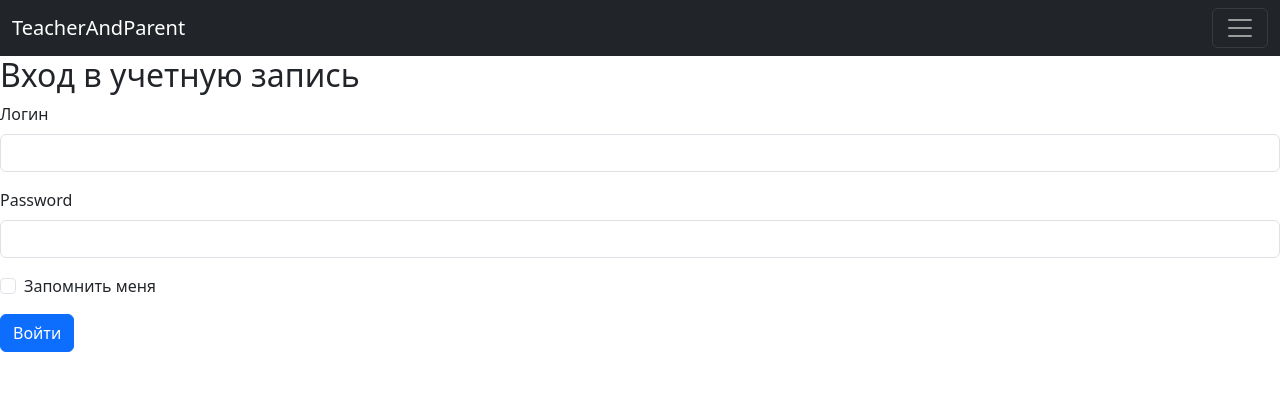
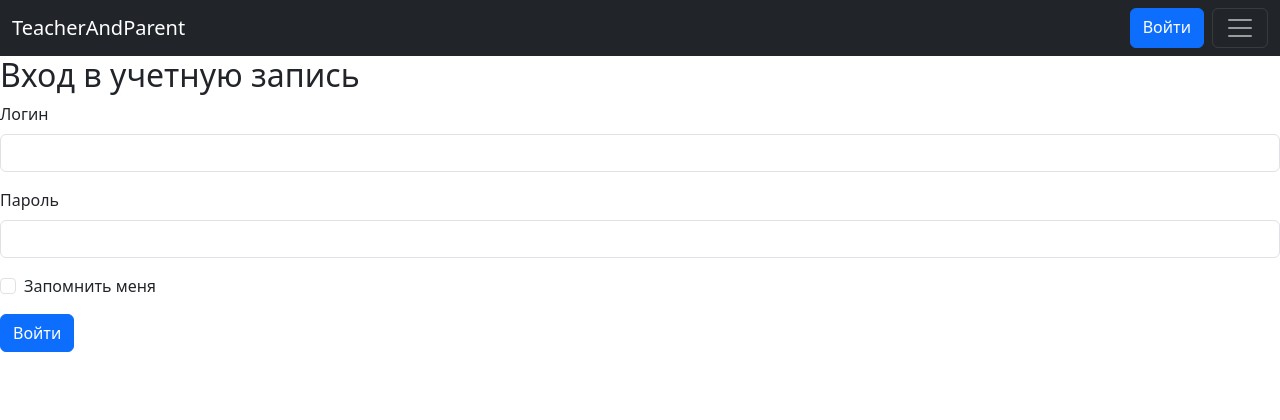
Before and after one commit to BearForesterSmallBeef/TeacherAndParent, a Flask app: page /login in a window 1280 px wide. Shown: the top 420 px of the page. Run offline with Flask 2, Linux system fonts and the light colour scheme; some libraries are stand-ins or nearby versions.

Commit message:
start login process

```diff
--- a/app/__init__.py
+++ b/app/__init__.py
@@ -3,6 +3,7 @@ from flask_bootstrap import Bootstrap5
 from flask_sqlalchemy import SQLAlchemy
 from sqlalchemy import MetaData
 from flask_migrate import Migrate
+from flask_login import LoginManager
 
 
 bootstrap = Bootstrap5()
@@ -17,6 +18,9 @@ metadata = MetaData(
 )
 db = SQLAlchemy(metadata=metadata)
 migrate = Migrate()
+login_manager = LoginManager()
+login_manager.login_view = 'auth.login'
+login_manager.login_message = "Вы не авторизован. Пожалуйста, войдите."
 
 
 def create_app(config_type):
@@ -26,6 +30,7 @@ def create_app(config_type):
     bootstrap.init_app(app)
     db.init_app(app)
     migrate.init_app(app, db, render_as_batch=True)
+    login_manager.init_app(app)
 
     from .main.views import main
     from .auth.views import auth
--- a/app/auth/forms.py
+++ b/app/auth/forms.py
@@ -28,13 +28,13 @@ class RegistrationParentForm(FlaskForm):
     username = StringField('Имя', validators=[InputRequired()])
     usersurename = StringField('Фамилия', validators=[InputRequired()])
     usermiddlename = StringField('Отчество', validators=[InputRequired()])
-    password = StringField('Password', validators=[InputRequired()])
+    password = StringField('Пароль', validators=[InputRequired()])
     classes = SelectField("Класс", validate_choice=False)
     submit = SubmitField('Создать новую учетную запись родителя')
 
 
 class LoginForm(FlaskForm):
     login = StringField('Логин', validators=[InputRequired()])
-    password = PasswordField('Password', validators=[InputRequired()])
+    password = PasswordField('Пароль', validators=[InputRequired()])
     remember_me = BooleanField('Запомнить меня')
     submit = SubmitField('Войти')
--- a/app/auth/views.py
+++ b/app/auth/views.py
@@ -1,9 +1,9 @@
-from flask import Blueprint, redirect, render_template, request, flash
+from flask import Blueprint, redirect, render_template, request, flash, url_for
+from flask_login import login_user, login_required, logout_user
 
 from app import db
 from app.models import Class, User, Parent, RolesIds
-from .forms import (RegisterTypeForm, RegisterParentForm, RegisterTeacherForm,
-                    RegistrationParentForm, LoginForm)
+from .forms import RegisterTypeForm, RegistrationParentForm, LoginForm
 
 auth = Blueprint("auth", __name__)
 
@@ -66,5 +66,22 @@ def reg_result(ok):
 @auth.route("/login", methods=['GET', 'POST'])
 def login():
     form = LoginForm()
+    if form.validate_on_submit():
+        user = User.query.filter_by(login=form.login.data.lower()).first()
+        if user is not None and user.verify_password(form.password.data):
+            login_user(user, form.remember_me.data)
+            next = request.args.get('next')
+            if next is None or not next.startswith('/'):
+                next = url_for('main.index')
+            return redirect(next)
+        flash('Неверный логин или пароль.')
     text = "Вход в учетную запись"
     return render_template("auth/auth.html", form=form, header=text)
+
+
+@auth.route('/logout')
+@login_required
+def logout():
+    logout_user()
+    flash('You have been logged out.')
+    return redirect(url_for('main.index'))
--- a/app/templates/navbar.html
+++ b/app/templates/navbar.html
@@ -3,9 +3,16 @@
 <nav class="navbar navbar-dark bg-dark sticky-top">
     <div class="container-fluid">
         <a class="navbar-brand" href="/">TeacherAndParent</a>
-        <button class="navbar-toggler" type="button" data-bs-toggle="offcanvas" data-bs-target="#offcanvasMenu" aria-controls="offcanvasMenu">
-            <span class="navbar-toggler-icon"></span>
-        </button>
+        <div class="d-flex gap-2">
+            {% if current_user.is_authenticated %}
+                <a href="{{ url_for('auth.logout') }}" class="btn btn-primary float-end" role="button">Выйти</a>
+            {% else %}
+                <a href="{{ url_for('auth.login') }}" class="btn btn-primary float-end" role="button">Войти</a>
+            {% endif %}
+            <button class="navbar-toggler" type="button" data-bs-toggle="offcanvas" data-bs-target="#offcanvasMenu" aria-controls="offcanvasMenu">
+                <span class="navbar-toggler-icon"></span>
+            </button>
+        </div>
         <div class="offcanvas offcanvas-end bg-dark text-white" tabindex="-1" id="offcanvasMenu" aria-labelledby="offcanvasMenuLabel">
             <div class="offcanvas-header">
                 <h5 class="offcanvas-title" id="offcanvasMenuLabel">Меню</h5>
--- a/requirements.txt
+++ b/requirements.txt
@@ -5,3 +5,4 @@ bootstrap-flask==2.0.1
 sqlalchemy==1.4.31
 Flask-SQLAlchemy
 flask-migrate
+flask-login==0.6.0
```
Also changed, not shown: app/models.py (+9 -3 lines).
